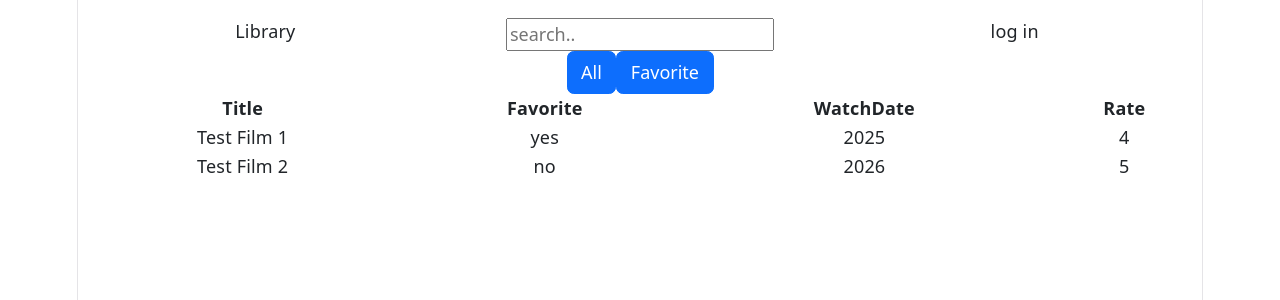
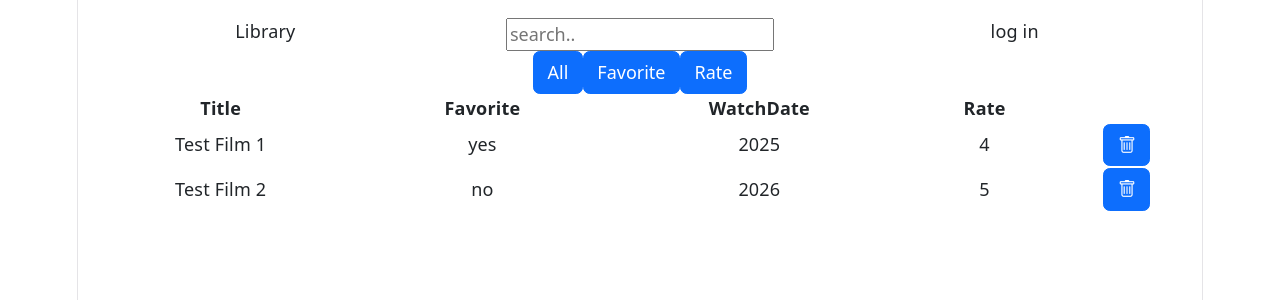
Before and after one commit to Royahp/web_app, a React (Vite) app in the folder labs/lab5/client/: page / in a window 1280 px wide. Shown: the top 300 px of the page. Built offline with nearby package versions, Linux system fonts and the light colour scheme.

Commit message:
filter done

```diff
--- a/labs/lab5/client/package.json
+++ b/labs/lab5/client/package.json
@@ -11,6 +11,7 @@
   },
   "dependencies": {
     "bootstrap": "^5.3.8",
+    "bootstrap-icons": "^1.13.1",
     "react": "^19.2.4",
     "react-bootstrap": "^2.10.10",
     "react-dom": "^19.2.4"
--- a/labs/lab5/client/src/App.jsx
+++ b/labs/lab5/client/src/App.jsx
@@ -3,47 +3,44 @@ import Header from "./components/Header";
 import Filter from "./components/Filter";
 import "bootstrap/dist/css/bootstrap.min.css";
 import FilmList from "./components/FilmList";
+import "bootstrap-icons/font/bootstrap-icons.css";
 
 function App() {
-  const [filmData, setFilmData] = useState([]);
+  const [allFilms, setAllFilms] = useState([]);
+  const [visibleFilms, setVisibleFilms] = useState([]);
+
   useEffect(() => {
-    setFilmData([
+    const data = [
       { id: 1, title: "Test Film 1", favorite: 1, watchdate: "2025", rate: 4 },
       { id: 2, title: "Test Film 2", favorite: 0, watchdate: "2026", rate: 5 },
-    ]);
+    ];
+
+    setAllFilms(data);
+    setVisibleFilms(data);
   }, []);
-
   const filterFilms = (type) => {
     if (type == "all") {
-      setFilmData([
-        {
-          id: 1,
-          title: "Test Film 1",
-          favorite: 1,
-          watchdate: "2025",
-          rate: 4,
-        },
-        {
-          id: 2,
-          title: "Test Film 2",
-          favorite: 0,
-          watchdate: "2026",
-          rate: 5,
-        },
-      ]);
+      setVisibleFilms(allFilms);
     }
     if (type == "favorite") {
-      setFilmData((prev) => {
-        prev.filter((f) => f.favorite === 1);
-      });
+      setVisibleFilms(allFilms.filter((f) => f.favorite === 1));
     }
+    if (type == "rate") {
+      setVisibleFilms(allFilms.filter((f) => f.rate === 5));
+    }
+  };
+  const deleteFilm = (id) => {
+    setVisibleFilms((prev) => prev.filter((f) => f.id !== id));
+  };
+  const addFilm = () => {
+    setVisibleFilms;
   };
 
   return (
     <>
       <Header />
       <Filter onFilter={filterFilms} />
-      <FilmList films={filmData} />
+      <FilmList films={visibleFilms} onDelete={deleteFilm} />
     </>
   );
 }
--- a/labs/lab5/client/src/components/FilmList.jsx
+++ b/labs/lab5/client/src/components/FilmList.jsx
@@ -1,4 +1,4 @@
-import { ListGroup } from "react-bootstrap";
+import { Button, ListGroup } from "react-bootstrap";
 import PropTypes from "prop-types";
 function FilmList(props) {
   return (
@@ -19,6 +19,11 @@ function FilmList(props) {
               <td>{film.favorite ? "yes" : "no"}</td>
               <td>{film.watchdate}</td>
               <td>{film.rate}</td>
+              <td>
+                <Button onClick={() => props.onDelete(film.id)}>
+                  <i className="bi bi-trash" />
+                </Button>
+              </td>
             </tr>
           ))}
         </tbody>
--- a/labs/lab5/client/src/components/Filter.jsx
+++ b/labs/lab5/client/src/components/Filter.jsx
@@ -7,6 +7,7 @@ function Filter(props) {
     <div>
       <Button onClick={() => props.onFilter("all")}>All</Button>
       <Button onClick={() => props.onFilter("favorite")}>Favorite</Button>
+      <Button onClick={() => props.onFilter("rate")}>Rate</Button>
     </div>
   );
 }
```
Also changed, not shown: 1 other file (tests, documents, lock files or other folders).
